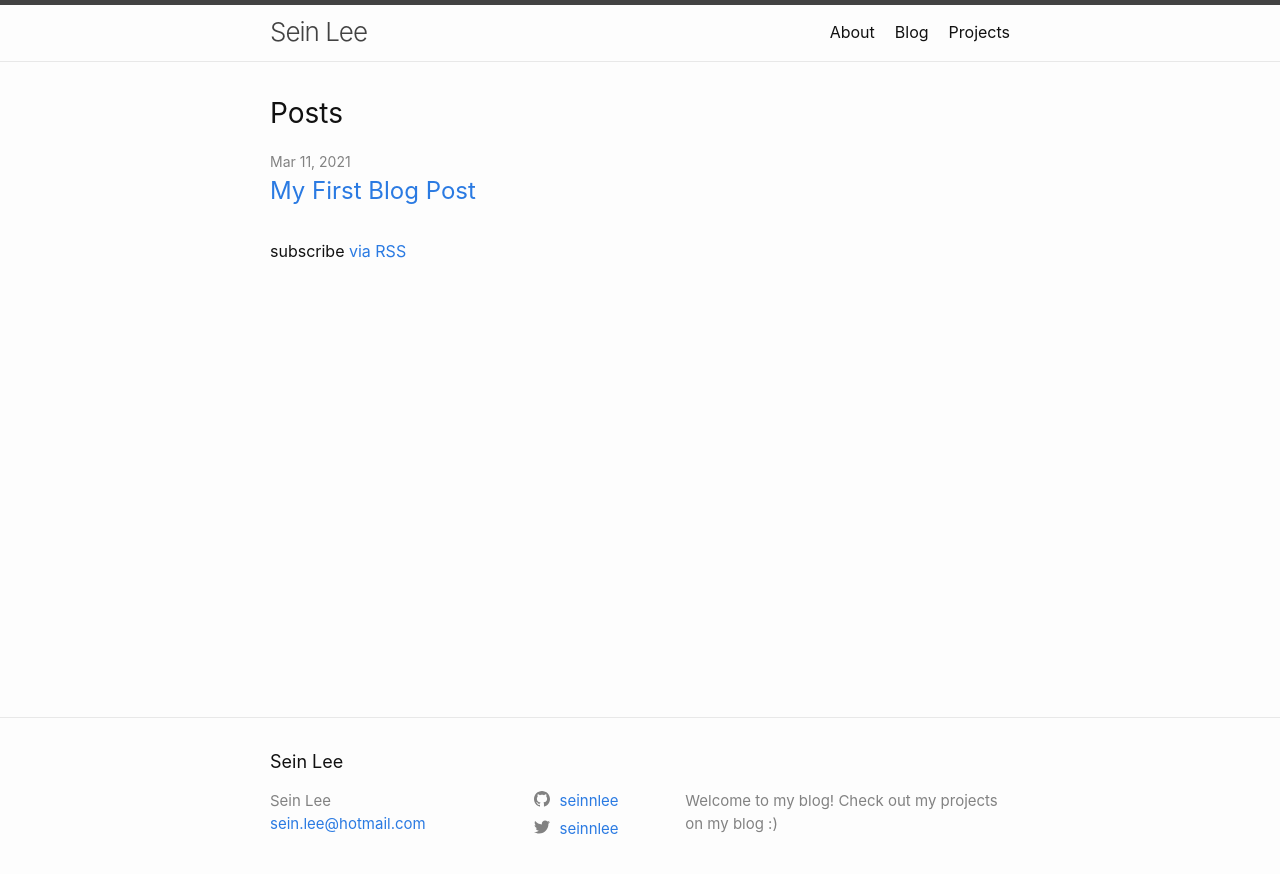
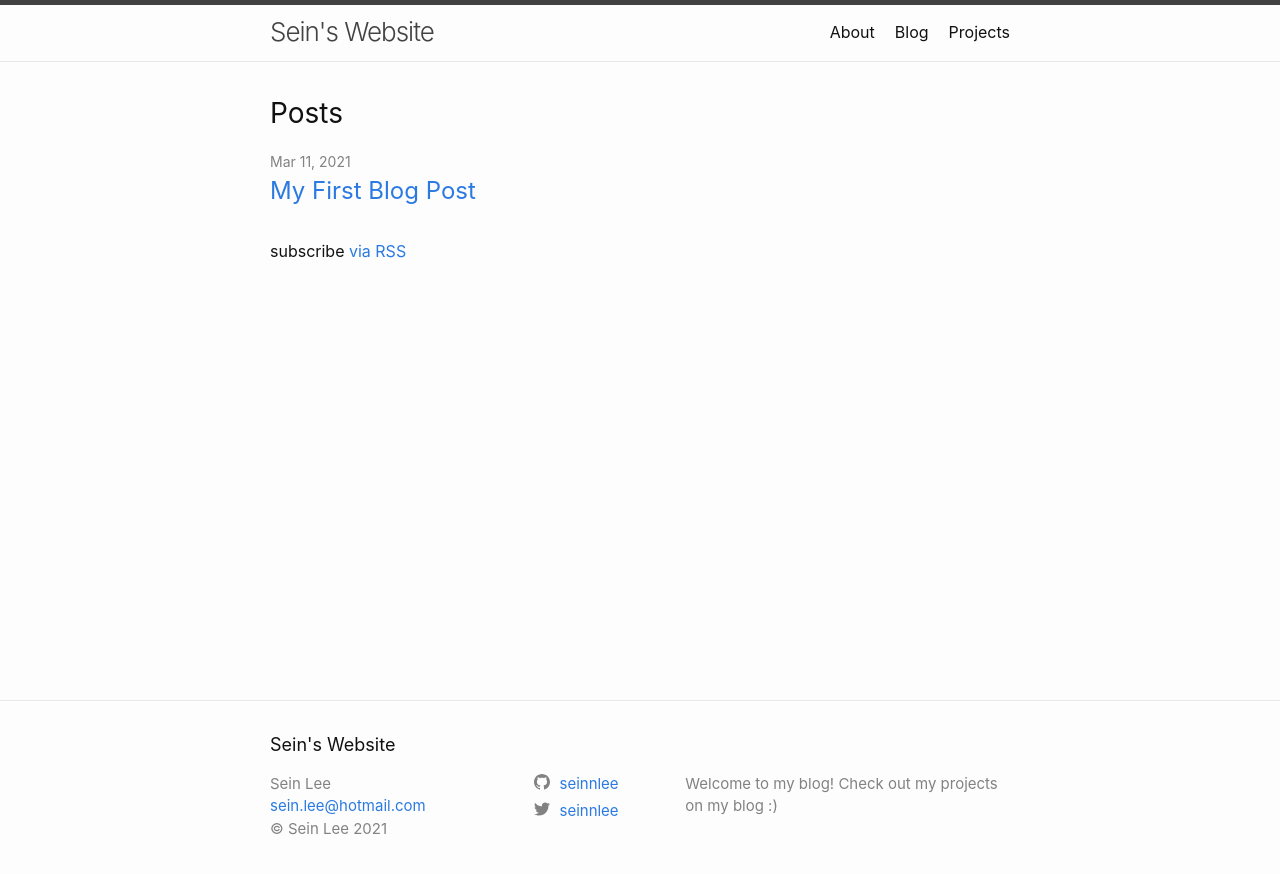
Before and after one commit to seinnlee/seinnlee.github.io, a Jekyll site: the page built from index.markdown, in a window 1280 px wide. Shown: the top 874 px of the page. Built offline with Jekyll 4.4.1, drawn with Linux system fonts in a browser that asks for light colours.

Commit message:
added copyright

```diff
--- a/_config.yml
+++ b/_config.yml
@@ -18,7 +18,7 @@
 # You can create any custom variable you would like, and they will be accessible
 # in the templates via {{ site.myvariable }}.
 
-title: Sein Lee
+title: Sein's Website
 email: sein.lee@hotmail.com
 description: >- # this means to ignore newlines until "baseurl:"
   Welcome to my blog! Check out my projects on my blog :)
@@ -26,6 +26,10 @@ baseurl: "" # the subpath of your site, e.g. /blog
 url: "http://seinnlee.github.io" # the base hostname & protocol for your site, e.g. http://example.com
 twitter_username: seinnlee
 github_username:  seinnlee
+
+
+author: Sein Lee
+copyright: "Sein Lee"
 
 # Build settings
 
--- a/_includes/footer.html
+++ b/_includes/footer.html
@@ -18,6 +18,9 @@
             {%- if site.email -%}
             <li><a class="u-email" href="mailto:{{ site.email }}">{{ site.email }}</a></li>
             {%- endif -%}
+            {%- if site.copyright -%}
+            <li>&copy; {{ site.copyright}} {{ 'now' | date: "%Y" }}</li>
+            {%- endif -%}
         </ul>
       </div>
 
```
Also changed, not shown: 1 other file.
